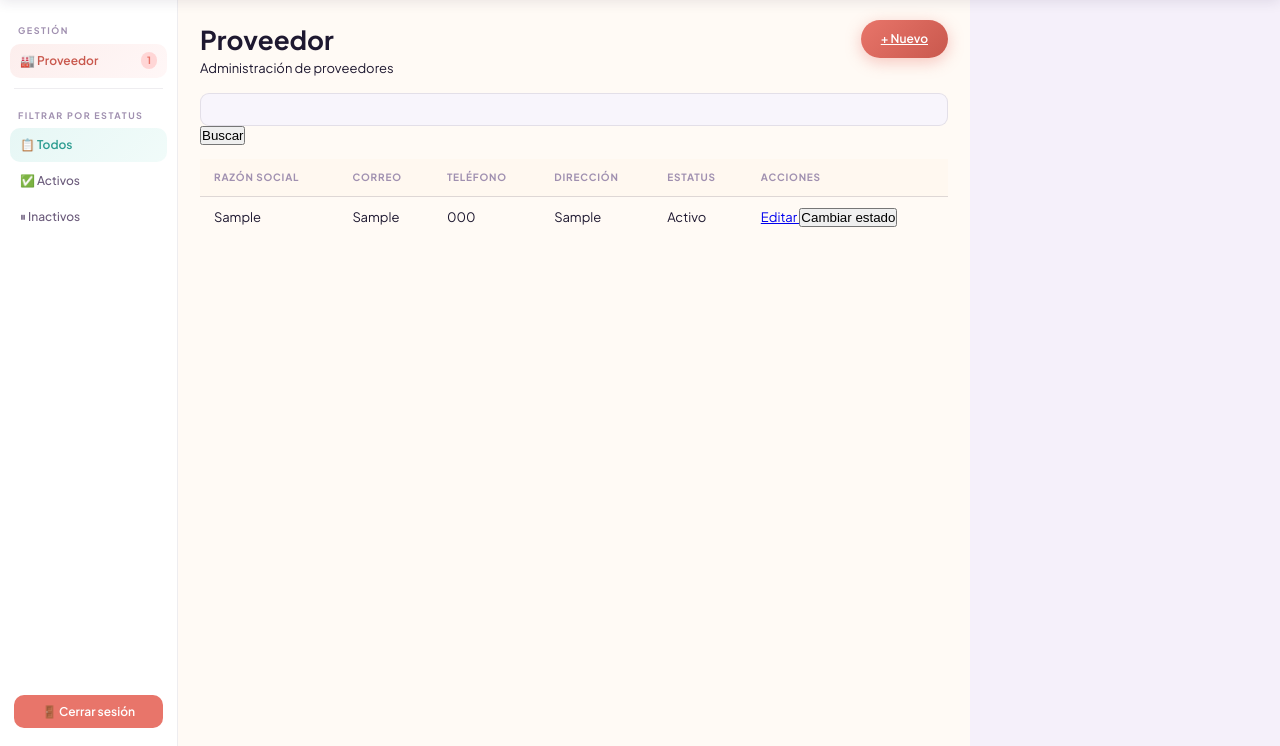
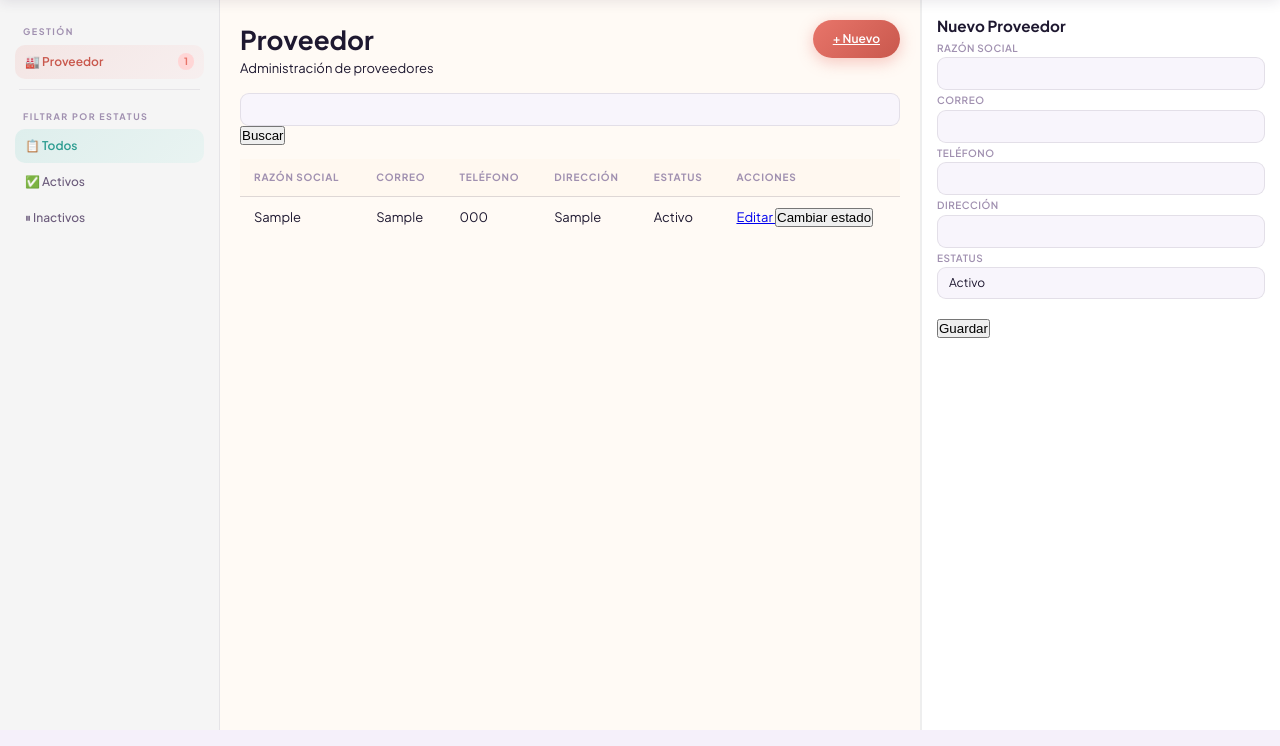
Before and after one commit to IDGS-802-23002541/La-Casa-Del-Helado, a Flask app: page /proveedores in a window 1280 px wide. Shown: the part 54-800 px from the top of the page. Run offline with Flask 3, Linux system fonts and the light colour scheme; tables that the repository leaves empty hold one stand-in row (values such as "Sample post").

Commit message:
Media mitad de proveedores funcionando

```diff
--- a/static/css/proveedores.css
+++ b/static/css/proveedores.css
@@ -80,3 +80,111 @@
 .mf-val.email   { color: var(--blue); text-decoration: underline; font-weight: 400; }
 .modal-divider  { height: 1px; background: var(--border); margin: 14px 0; }
 .modal-footer   { display: grid; grid-template-columns: 1fr 1fr; gap: 8px; margin-top: 16px; }
+
+/* ── Layout principal ── */
+.app-body {
+  display: grid;
+  grid-template-columns: 220px 1fr 380px; /* sidebar | contenido | panel */
+  min-height: calc(100vh - 70px);
+}
+
+/* ── Panel derecho ── */
+.right-panel {
+  background: #ffffff;
+  border-left: 1px solid var(--border);
+  display: flex;
+  flex-direction: column;
+}
+
+/* Header del panel */
+.panel-hdr-dark {
+  background: var(--dark);
+  color: white;
+  padding: 20px;
+}
+
+.panel-hdr-dark h3 {
+  margin: 0;
+  font-size: 16px;
+}
+
+.panel-hdr-dark p {
+  font-size: 12px;
+  opacity: 0.8;
+}
+
+/* Cuerpo del formulario */
+.panel-body {
+  padding: 20px;
+  flex: 1;
+  overflow-y: auto;
+}
+
+/* Footer (botones) */
+.panel-footer {
+  padding: 15px;
+  border-top: 1px solid var(--border);
+  display: flex;
+  gap: 10px;
+}
+
+/* Inputs */
+.fg {
+  margin-bottom: 12px;
+  display: flex;
+  flex-direction: column;
+}
+
+.fg input {
+  padding: 8px;
+  border-radius: 6px;
+  border: 1px solid #ccc;
+}
+
+/* Botones */
+.btn-save {
+  flex: 1;
+  background: #4CAF50;
+  color: white;
+  border: none;
+  padding: 10px;
+  border-radius: 6px;
+  cursor: pointer;
+}
+
+.btn-cancel {
+  flex: 1;
+  background: #ccc;
+  border: none;
+  padding: 10px;
+  border-radius: 6px;
+  cursor: pointer;
+}
+
+/* 🔥 FORZAR LAYOUT COMPLETO */
+.app-body.has-panel {
+  display: grid;
+  grid-template-columns: 220px 1fr 360px;
+  height: calc(100vh - 70px);
+}
+
+/* SIDEBAR */
+.sidebar {
+  background: #f5f5f5;
+  padding: 15px;
+}
+
+/* MAIN */
+.main {
+  padding: 20px;
+  overflow-y: auto;
+}
+
+/* PANEL DERECHO */
+.right-panel {
+  background: #ffffff;
+  border-left: 2px solid #eee;
+  display: flex;
+  flex-direction: column;
+  padding: 15px;
+}
--- a/templates/proveedores/proveedores.html
+++ b/templates/proveedores/proveedores.html
@@ -35,12 +35,6 @@
        class="sb-item {{ 'active-teal' if estatus_activo == 'Inactivo' }}">
       ⏸ Inactivos
     </a>
-
-    <div class="sb-logout">
-      <a href="#">
-        <button class="btn-logout">🚪 Cerrar sesión</button>
-      </a>
-    </div>
 
   </aside>
 
@@ -107,5 +101,52 @@
 
   </main>
 
+  <!-- PANEL DERECHO -->
+  <aside class="right-panel">
+
+    <h3>
+      {{ 'Editar Proveedor' if proveedor_editar else 'Nuevo Proveedor' }}
+    </h3>
+
+    <form method="POST" action="{{ url_for('proveedores.guardar') }}">
+
+      <input type="hidden" name="id"
+             value="{{ proveedor_editar.id if proveedor_editar else 0 }}">
+
+      <label>Razón Social</label>
+      <input type="text" name="razonSocial"
+             value="{{ proveedor_editar.razonSocial if proveedor_editar else '' }}">
+
+      <label>Correo</label>
+      <input type="email" name="correo"
+             value="{{ proveedor_editar.correo if proveedor_editar else '' }}">
+
+      <label>Teléfono</label>
+      <input type="text" name="telefono"
+             value="{{ proveedor_editar.telefono if proveedor_editar else '' }}">
+
+      <label>Dirección</label>
+      <input type="text" name="direccion"
+             value="{{ proveedor_editar.direccion if proveedor_editar else '' }}">
+
+      <label>Estatus</label>
+      <select name="estatus">
+        <option value="Activo"
+          {% if proveedor_editar and proveedor_editar.estatus == 'Activo' %}selected{% endif %}>
+          Activo
+        </option>
+        <option value="Inactivo"
+          {% if proveedor_editar and proveedor_editar.estatus == 'Inactivo' %}selected{% endif %}>
+          Inactivo
+        </option>
+      </select>
+
+      <br><br>
+      <button type="submit">Guardar</button>
+
+    </form>
+
+  </aside>
+
 </div>
 {% endblock %}
```
